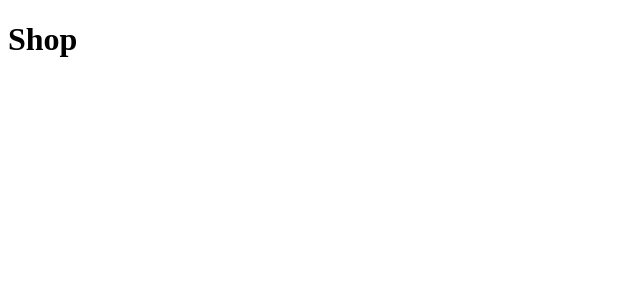
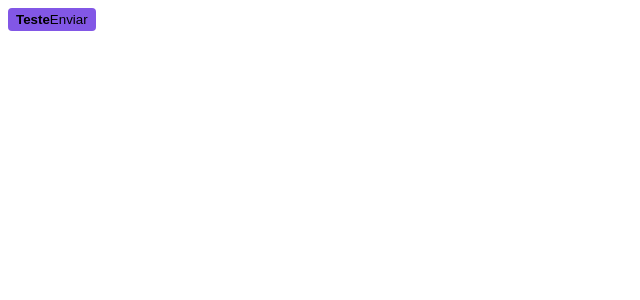
Before and after one commit to digaoreisdev/Fundamentos_Next.js, a Next.js app in the folder 04-ignite-shop/: page / in a window 1280 px wide. Shown: the top 300 px of the page, without its empty margins (0-640 px from the left). Built offline with nearby package versions, Linux system fonts and the light colour scheme.

Commit message:
Configurando Stitches

```diff
--- a/04-ignite-shop/package.json
+++ b/04-ignite-shop/package.json
@@ -10,6 +10,7 @@
   },
   "dependencies": {
     "@next/font": "13.1.1",
+    "@stitches/react": "^1.2.8",
     "@types/react-dom": "18.0.10",
     "eslint": "8.31.0",
     "eslint-config-next": "13.1.1",
--- a/04-ignite-shop/src/pages/_document.tsx
+++ b/04-ignite-shop/src/pages/_document.tsx
@@ -1,4 +1,5 @@
 import { Html, Head, Main, NextScript } from 'next/document'
+import { getCssText } from '../styles'
 
 export default function Document() {
   return (
@@ -7,6 +8,8 @@ export default function Document() {
         <link rel="preconnect" href="https://fonts.googleapis.com" />
         <link rel="preconnect" href="https://fonts.gstatic.com" crossOrigin="anonymous" />
         <link href="https://fonts.googleapis.com/css2?family=Roboto:wght@400;700&display=swap" rel="stylesheet" />
+
+        <style id="stitches" dangerouslySetInnerHTML={{ __html: getCssText() }} />
       </Head>
       <body>
         <Main />
--- a/04-ignite-shop/src/pages/index.tsx
+++ b/04-ignite-shop/src/pages/index.tsx
@@ -1,5 +1,24 @@
+import { styled } from "../styles"
+
+const Button = styled('button', {
+  backgroundColor: "$rocketseat",
+  borderRadius: 4,
+  border: 0,
+  padding: '4px 8px',
+
+  span: {
+    fontWeight: 'bold',
+  },
+
+  '&:hover': {
+    filter: 'brightness(0.8)'
+  }
+})
+
 export default function Home() {
   return (
-    <h1>Shop</h1>
+    <Button>
+      <span>Teste</span>
+      Enviar</Button>
   )
 }
--- /dev/null
+++ b/04-ignite-shop/src/styles/index.ts
@@ -0,0 +1,18 @@
+import { createStitches } from '@stitches/react'
+
+export const {
+  config,
+  styled,
+  css,
+  globalCss,
+  keyframes,
+  getCssText,
+  theme,
+  createTheme
+} = createStitches({
+  theme: {
+    colors: {
+      rocketseat: '#8257e6',
+    }
+  }
+})
```
Also changed, not shown: 1 other file (tests, documents, lock files or other folders).
